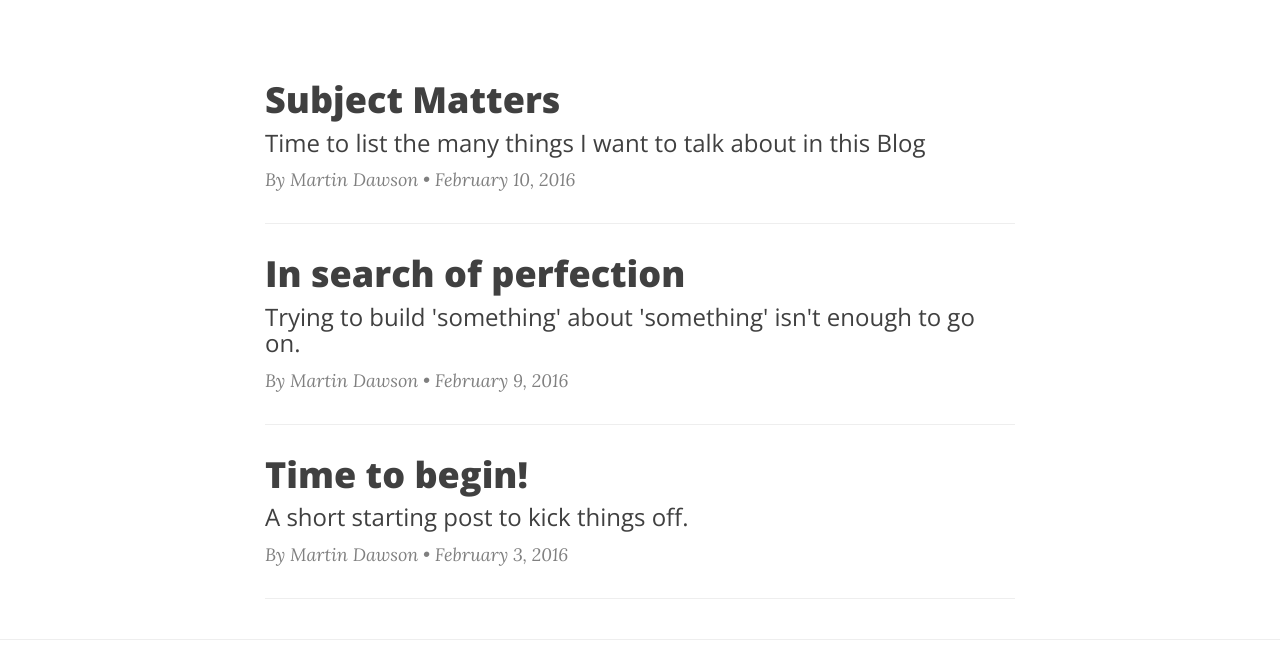
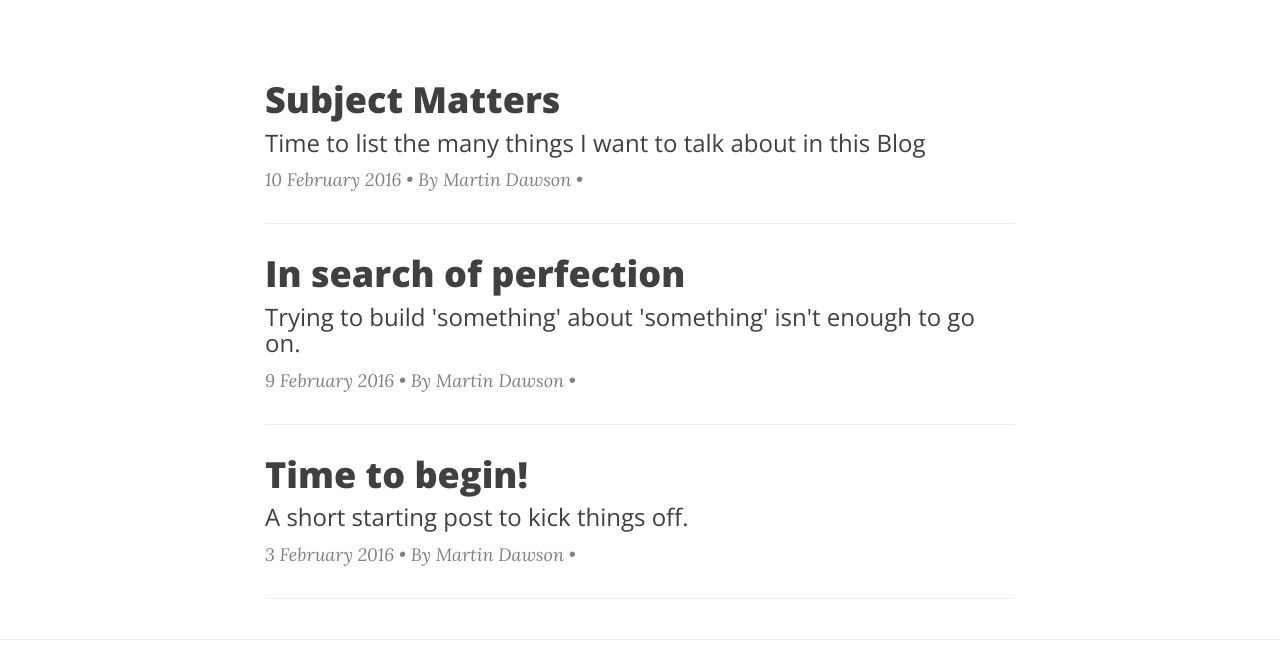
Before and after one commit to dawsneyland/formerdland, a Jekyll site: the page built from index.html, in a window 1280 px wide. Shown: the part 448-1103 px from the top of the page. Built offline with Jekyll 4.4.1, drawn with Linux system fonts in a browser that asks for light colours; nearby versions of some CDN libraries; the list of posts is cut into pages by our own code.

Commit message:
Update index.html
Change date format

```diff
--- a/index.html
+++ b/index.html
@@ -15,7 +15,7 @@ description: "Disorganised thoughts from a disorganised man!"
         </h3>
         {% endif %}
     </a>
-    <p class="post-meta">By {% if post.author %}{{ post.author }}{% else %}{{ site.title }}{% endif %} &bull; {{ post.date | date: "%B %-d, %Y" }}</p>
+    <p class="post-meta">{{ post.date | date: "%-d %B %Y" }} &bull; By {% if post.author %}{{ post.author }}{% else %}{{ site.title }}{% endif %} &bull;</p>
 </div>
 <hr>
 {% endfor %}
```
